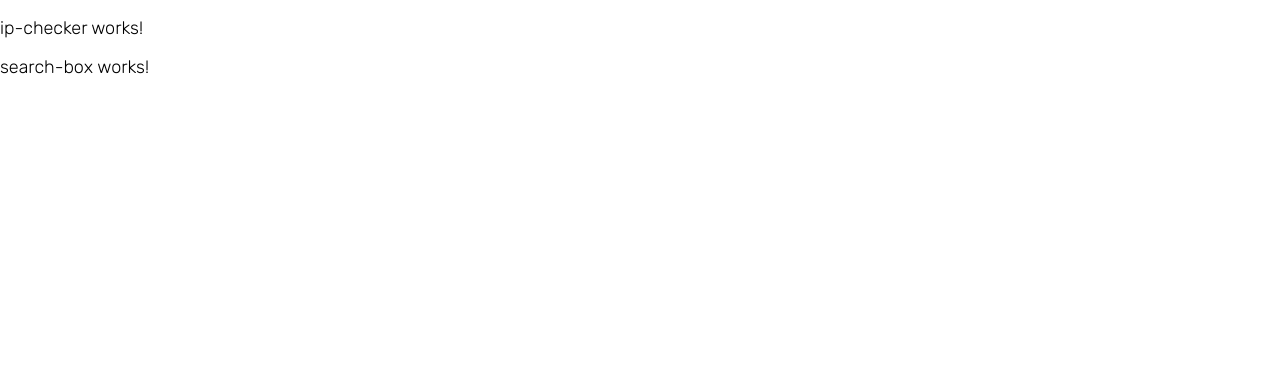
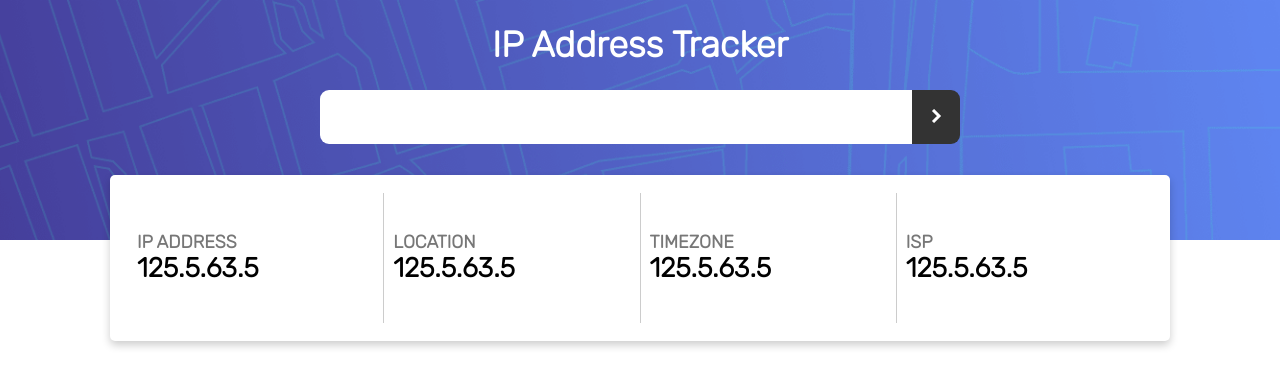
Before and after one commit to marziyedl/ip-checker, an Angular app: page / in a window 1280 px wide. Shown: the top 386 px of the page. Built offline with nearby package versions, Linux system fonts and the light colour scheme.

Commit message:
feat: 🎸 create  search box and info card
implement designs with static data

```diff
--- /dev/null
+++ b/src/app/modules/ip-checker/components/ip-detail-card/ip-detail-card.component.html
@@ -0,0 +1,20 @@
+<section class="card-wrapper">
+  <div class="card">
+    <div class="card-section">
+      <b class="text-muted">IP address</b>
+      <strong> 125.5.63.5 </strong>
+    </div>
+    <div class="card-section">
+        <b class="text-muted">Location</b>
+        <strong> 125.5.63.5 </strong>
+      </div>
+      <div class="card-section">
+        <b class="text-muted">Timezone</b>
+        <strong> 125.5.63.5 </strong>
+      </div>
+      <div class="card-section">
+        <b class="text-muted">isp</b>
+        <strong> 125.5.63.5 </strong>
+      </div>
+  </div>
+</section>
--- /dev/null
+++ b/src/app/modules/ip-checker/components/ip-detail-card/ip-detail-card.component.scss
@@ -0,0 +1,58 @@
+@import "css/_variables.scss";
+@import "css/_mixin.scss";
+
+.card-wrapper {
+  display: flex;
+  align-items: center;
+  justify-content: center;
+  position: absolute;
+  left: 0;
+  right: 0;
+  top: calc(100% - calc($box-min-height-desktop / 2));
+
+  @include width-media-below(sm) {
+    top: calc(100% - calc($box-min-height-mobile / 2));
+  }
+}
+.card {
+  display: flex;
+  justify-content: space-between;
+  box-shadow: 0 4px 8px 0 rgba(0, 0, 0, 0.2);
+  width: 80%;
+  border-radius: 5px;
+  background-color: #fff;
+  padding: 1rem;
+  min-height: $box-min-height-desktop;
+
+  @include width-media-below(md) {
+    width: 90%;
+    flex-wrap: wrap;
+  }
+
+  @include width-media-below(sm) {
+    flex-direction: column;
+    align-items: center;
+    min-height: $box-min-height-mobile;
+    width: 80%;
+  }
+  .card-section {
+    display: flex;
+    flex-direction: column;
+    justify-content: center;
+    text-transform: uppercase;
+    border-left: 1px solid #ccc;
+    padding: 0.5rem;
+    flex-grow: 1;
+
+    @include width-media-below(sm) {
+      border-left: none;
+    }
+  }
+  .card-section:first-child {
+    border-left: none;
+  }
+  strong {
+    font-size: 1.5rem;
+    word-wrap: break-word;
+  }
+}
--- a/src/app/modules/ip-checker/components/search-box/search-box.component.html
+++ b/src/app/modules/ip-checker/components/search-box/search-box.component.html
@@ -1 +1,8 @@
-<p>search-box works!</p>
+<section class="d-flex flex-column flex-justify-start flex-items-center form-bg">
+    <h1 class="color-white"> IP Address Tracker</h1>
+  <form class="">
+    <input type="search" class="search-input" />
+    <button class="btn color-white bg-dark"></button>
+  </form>
+  <ng-content></ng-content>
+</section>
--- a/src/app/modules/ip-checker/components/search-box/search-box.component.scss
+++ b/src/app/modules/ip-checker/components/search-box/search-box.component.scss
@@ -0,0 +1,53 @@
+@import "css/_mixin.scss";
+
+:host {
+  position: relative;
+}
+.form-bg {
+  background: url("../../../../../assets/images/pattern-bg.png") no-repeat
+    center;
+  background-size: cover;
+  height: 30vh;
+
+  @include width-media-below(sm) {
+    height: 40vh;
+  }
+
+  form {
+    display: inline-flex;
+    width: 50%;
+
+    .search-input {
+      height: 3rem;
+      padding: 0.5rem;
+      border: 0;
+      background: #fff;
+      border-top-left-radius: 0.5rem;
+      border-bottom-left-radius: 0.5rem;
+      border-top-style: none;
+      flex-grow: 2;
+      &:hover {
+        cursor: pointer;
+      }
+    }
+    .btn {
+      border: none;
+      border-top-right-radius: 0.5rem;
+      border-bottom-right-radius: 0.5rem;
+      &::after {
+        content: "";
+        background: url("../../../../../assets/images/icon-arrow.svg") no-repeat
+          center;
+        padding: 1rem;
+      }
+      &:hover,
+      &:focus {
+        cursor: pointer;
+      }
+    }
+
+    @include width-media-below(sm) {
+      width: 80%;
+    }
+  }
+}
--- a/src/app/modules/ip-checker/ip-checker.component.html
+++ b/src/app/modules/ip-checker/ip-checker.component.html
@@ -1,2 +1,3 @@
-<p>ip-checker works!</p>
-<app-search-box></app-search-box>
+<app-search-box>
+    <app-ip-detail-card></app-ip-detail-card>
+</app-search-box>
--- a/src/app/modules/ip-checker/ip-checker.module.ts
+++ b/src/app/modules/ip-checker/ip-checker.module.ts
@@ -2,10 +2,11 @@ import { NgModule } from '@angular/core';
 import { CommonModule } from '@angular/common';
 import { IpCheckerComponent } from './ip-checker.component';
 import { SearchBoxComponent } from './components/search-box/search-box.component';
+import { IpDetailCardComponent } from './components/ip-detail-card/ip-detail-card.component';
 
 @NgModule({
-  declarations: [IpCheckerComponent, SearchBoxComponent],
-  exports: [IpCheckerComponent, SearchBoxComponent],
+  declarations: [IpCheckerComponent, SearchBoxComponent, IpDetailCardComponent],
+  exports: [IpCheckerComponent, SearchBoxComponent,IpDetailCardComponent],
   imports: [CommonModule],
 })
 export class IpCheckerModule {}
```
Also changed, not shown: src/app/modules/ip-checker/components/ip-detail-card/ip-detail-card.component.ts (added, +10 -0 lines), src/assets/images/icon-arrow.svg (added), src/assets/images/pattern-bg.png (added).
